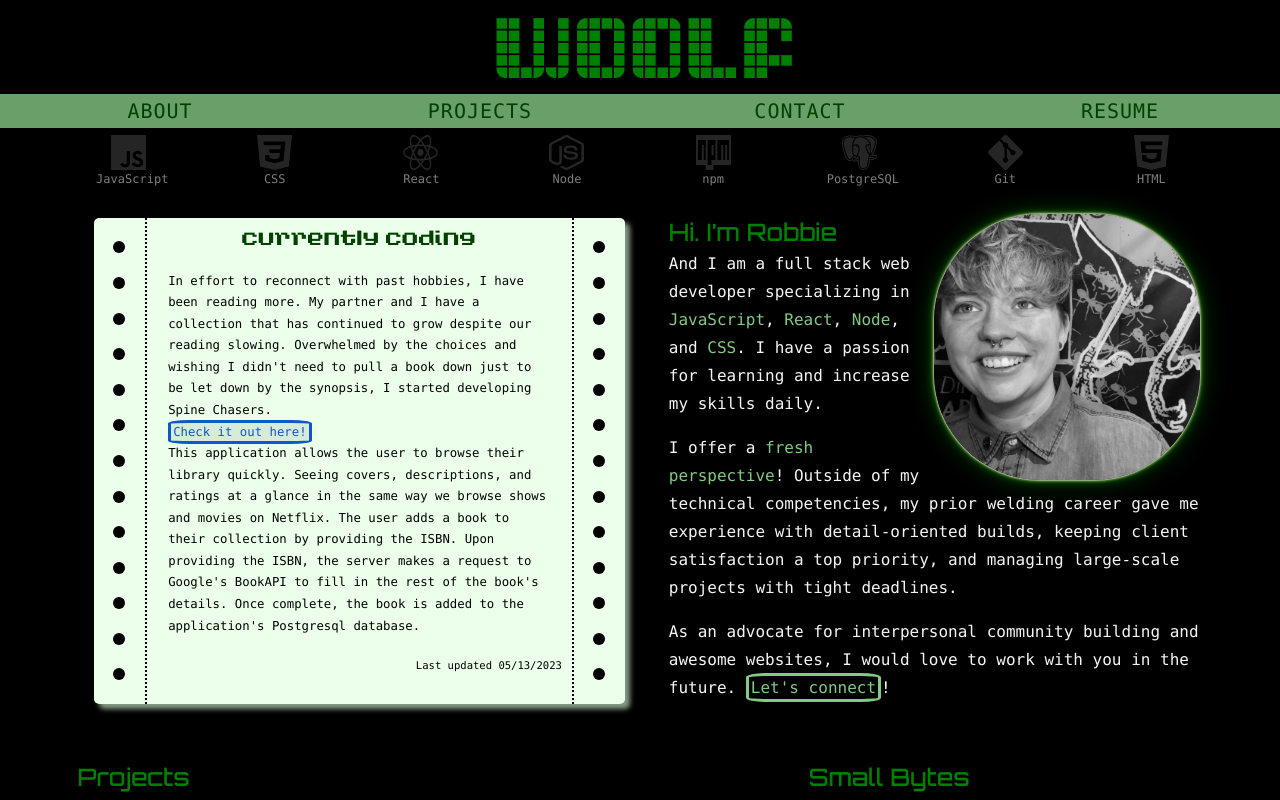
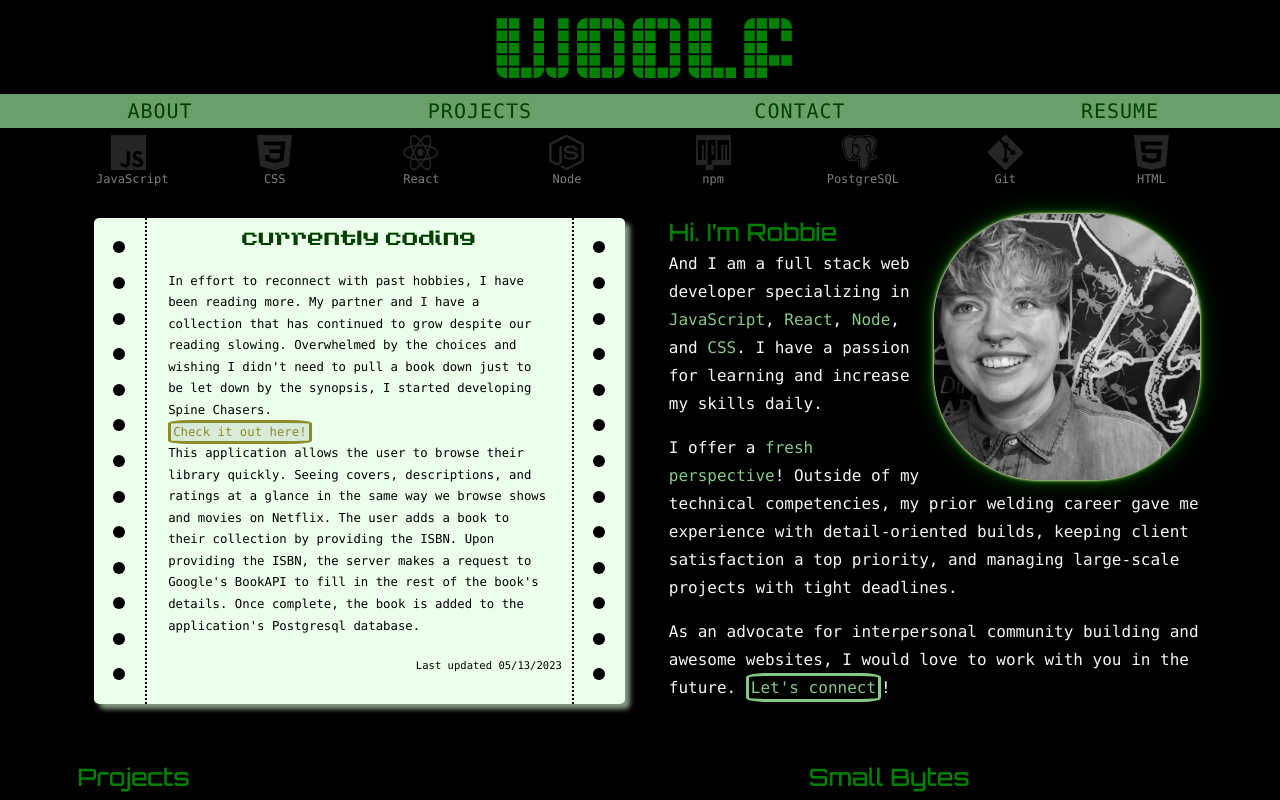
Before and after one commit to robbiemwoolf/website, a React (Create React App) app: page / in a window 1280 px wide. In both pictures the pointer is over the link "Check it out here!". Shown: the top 800 px of the page. Built offline with nearby package versions, Linux system fonts and the light colour scheme.

Commit message:
change hover on cc link to match  color scheme

```diff
--- a/src/about/About.css
+++ b/src/about/About.css
@@ -139,6 +139,10 @@
     margin-right: 10px;
 }
 
+.alternative:hover {
+    color: var(--secondary);
+}
+
 @keyframes glow {
     100% {
       box-shadow:
```
